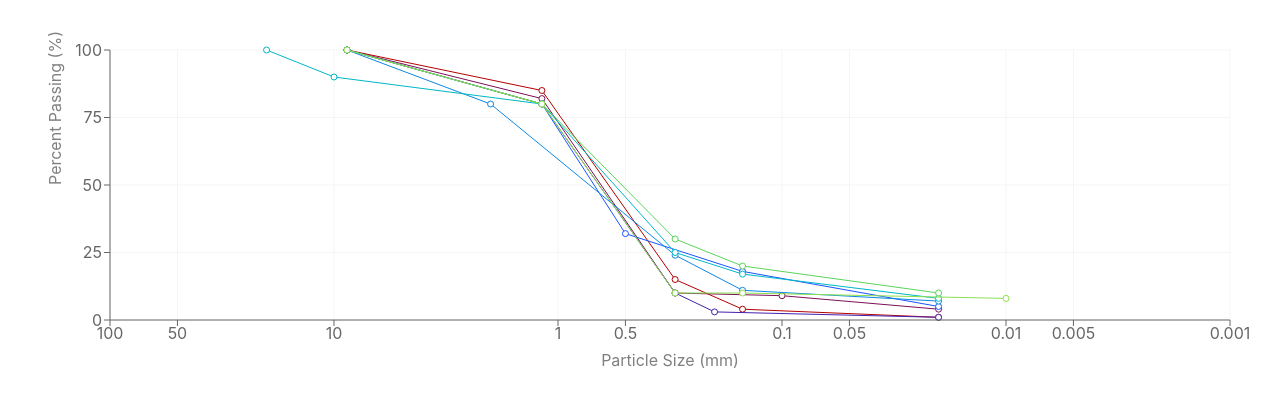
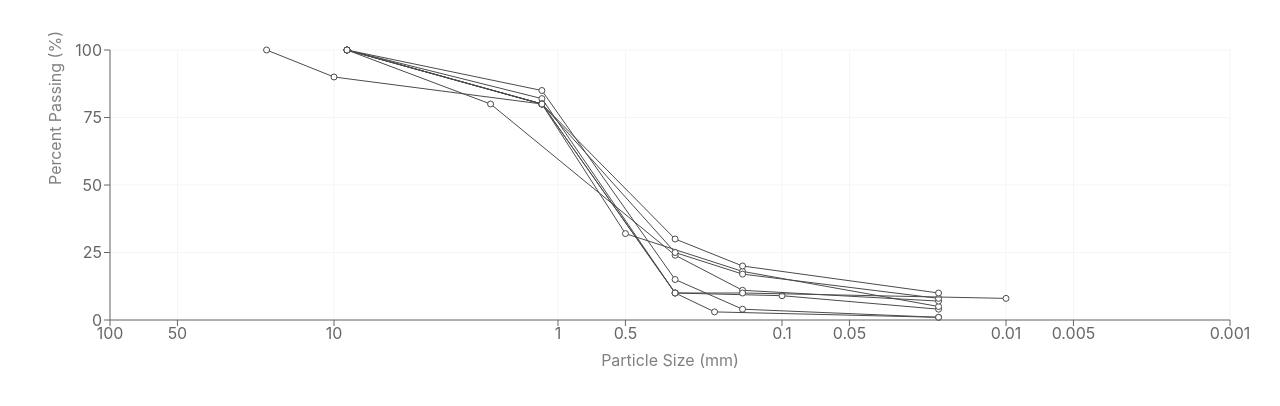
Before and after one commit to Jason-Wall/filter_criteria, a React (Create React App) app: page / in a window 1280 px wide. Shown: the top 406 px of the page. Built offline with nearby package versions, Linux system fonts and the light colour scheme.

Commit message:
hover on lines changes color

```diff
--- a/src/App.js
+++ b/src/App.js
@@ -3,29 +3,28 @@ import PSDChart from './Components/PSDChart';
 import BarChart from './BarChart';
 
 import { rechartDataFormat, sampleSerials } from './Helpers/dataFormat';
-
+import { USCDistribution } from './Helpers/classification';
 
 const dbDump = require('./Helpers/data');
 
-
-// console.log('dbDump', dbDump);
-// console.log('rechartData', rechartData);
-// console.log('serials', serials);
-
-
 export default function App() {
   // State management and functions:
-  const [chartData, setChartData] = useState([]);
+  const [rechartData, setRechartData] = useState([]);
   const [serials, setSerials] = useState([]);
+  const [classifications, setClassifications] = useState([]);
 
   useEffect(() => {
-    setChartData(rechartDataFormat(dbDump));
+    setRechartData(rechartDataFormat(dbDump));
     setSerials(sampleSerials(dbDump));
+    let classifyArr = [];
+    classifyArr = dbDump.map((sample) => USCDistribution(sample.data));
+    setClassifications(classifyArr);
+
   }, []);
 
   return (
     <Fragment>
-      <PSDChart chartData={chartData} serials={serials} />
+      <PSDChart chartData={rechartData} serials={serials} classifications={classifications} />
     </Fragment>
   );
 }
--- a/src/Components/PSDChart.jsx
+++ b/src/Components/PSDChart.jsx
@@ -1,23 +1,41 @@
-import React from 'react';
-import { ResponsiveContainer, LineChart, Line, XAxis, YAxis, CartesianGrid } from 'recharts';
+import React, { useState } from 'react';
+import {
+  ResponsiveContainer,
+  LineChart,
+  Line,
+  XAxis,
+  YAxis,
+  CartesianGrid,
+  Tooltip,
+} from 'recharts';
 
 const graphColor = require('../Helpers/graphColor');
 
-export default function PSDChart({ chartData, serials }) {
-  // console.log('data', data);
-  // console.log('serials', serials);
+//MAIN FUNCTION
+export default function PSDChart({ chartData, serials, classifications }) {
+  //manage state:
+  const [hoverSerial, setHoverSerial] = useState(null);
 
+  //Supporting functions
   const lines = serials.map((serial, i) => {
+    const lineStroke = hoverSerial === serial ? 'red' : '#4B4B4B';
     return (
       <Line
         key={serial}
         dataKey={serial}
-        stroke={graphColor[i]}
+        stroke={lineStroke}
         connectNulls={true}
         animationDuration={500}
+        onMouseOver={() => {
+          console.log(setHoverSerial(serial));
+        }}
+        onMouseOut={() => {
+          setHoverSerial(null);
+        }}
       />
     );
   });
+
   return (
     <ResponsiveContainer width={'100%'} height={400}>
       <LineChart data={chartData} margin={{ top: 50, right: 50, left: 50, bottom: 50 }}>
```
